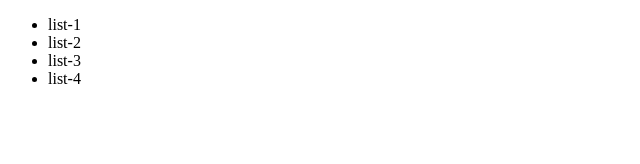
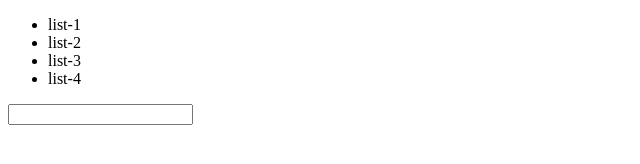
Before and after one commit to Jieun714/PDA-FrontEnd, a website: page JS04/dom1.html in a window 1280 px wide. Shown: the whole page, without its empty margins (0-640 px from the left). Drawn offline with Linux system fonts and the light colour scheme.

Commit message:
[add] irum

```diff
--- a/JS04/dom1.html
+++ b/JS04/dom1.html
@@ -14,5 +14,6 @@
         <li class="listClass">list-3</li>
         <li name="listName">list-4</li>
     </ul>
+    <input type="text" name="irum">
 </body>
 </html>
```
